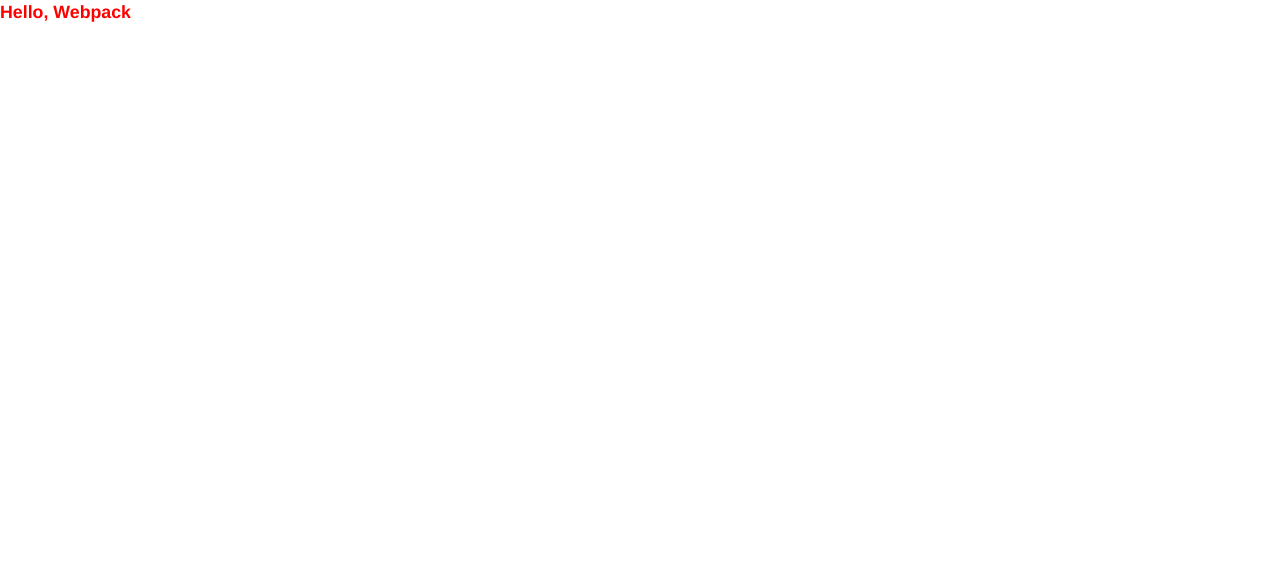
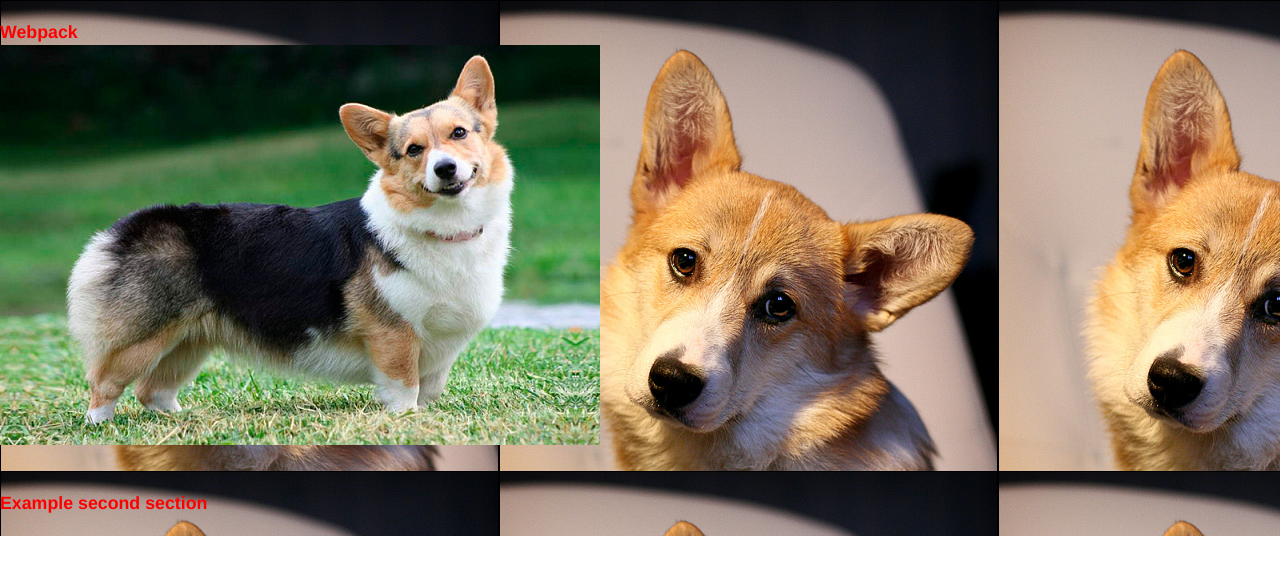
Before and after one commit to borzsonite/my-webpack-template, a website built with webpack: page src/index.html in a window 1280 px wide. Built offline with nearby package versions, Linux system fonts and the light colour scheme; files whose address does not match are found by name.

Commit message:
file-loader added

```diff
--- a/package.json
+++ b/package.json
@@ -20,6 +20,7 @@
     "css-loader": "^3.4.2",
     "css-mqpacker": "^7.0.0",
     "cssnano": "^4.1.10",
+    "file-loader": "^5.1.0",
     "html-webpack-plugin": "^3.2.0",
     "mini-css-extract-plugin": "^0.9.0",
     "node-sass": "^4.13.1",
--- a/src/index.html
+++ b/src/index.html
@@ -4,18 +4,51 @@
 <head>
     <meta charset="UTF-8">
     <meta name="viewport" content="width=device-width, initial-scale=1.0">
-
-    <link rel="stylesheet" href="/dist/app.css">
-    <title>Document</title>
+    <meta http-equiv="X-UA-Compatible" content="ie=edge">
+    <title>Webpack</title>
 </head>
 
 <body>
+
+    <!-- main wrapper -->
     <div class="wrapper">
-        <h1>Hello, Webpack</h1>
 
+        <header>
+            <!-- header here -->
+        </header>
+
+        <!-- wrapper for content -->
+        <div class="content-wrapper">
+
+            <!-- section expamle -->
+            <section id="main">
+                <div class="wrapper_example">
+                    <div class="container">
+                        <h1>Webpack</h1>
+                        <img src="/assets/img/dog.jpg">
+                    </div>
+                </div>
+            </section>
+
+            <!-- section expamle 2 -->
+            <section id="main">
+                <div class="wrapper_example--second">
+                    <div class="container">
+                        <h1>Example second section</h1>
+                    </div>
+                </div>
+            </section>
+
+            <footer>
+                <!-- footer here -->
+            </footer>
+
+            <!-- end content wrapper -->
+        </div>
+
+        <!-- end main wrapper -->
     </div>
 
-    <script src="/dist/app.js"></script>
 </body>
 
 </html>
```
Also changed, not shown: 1 other file.
